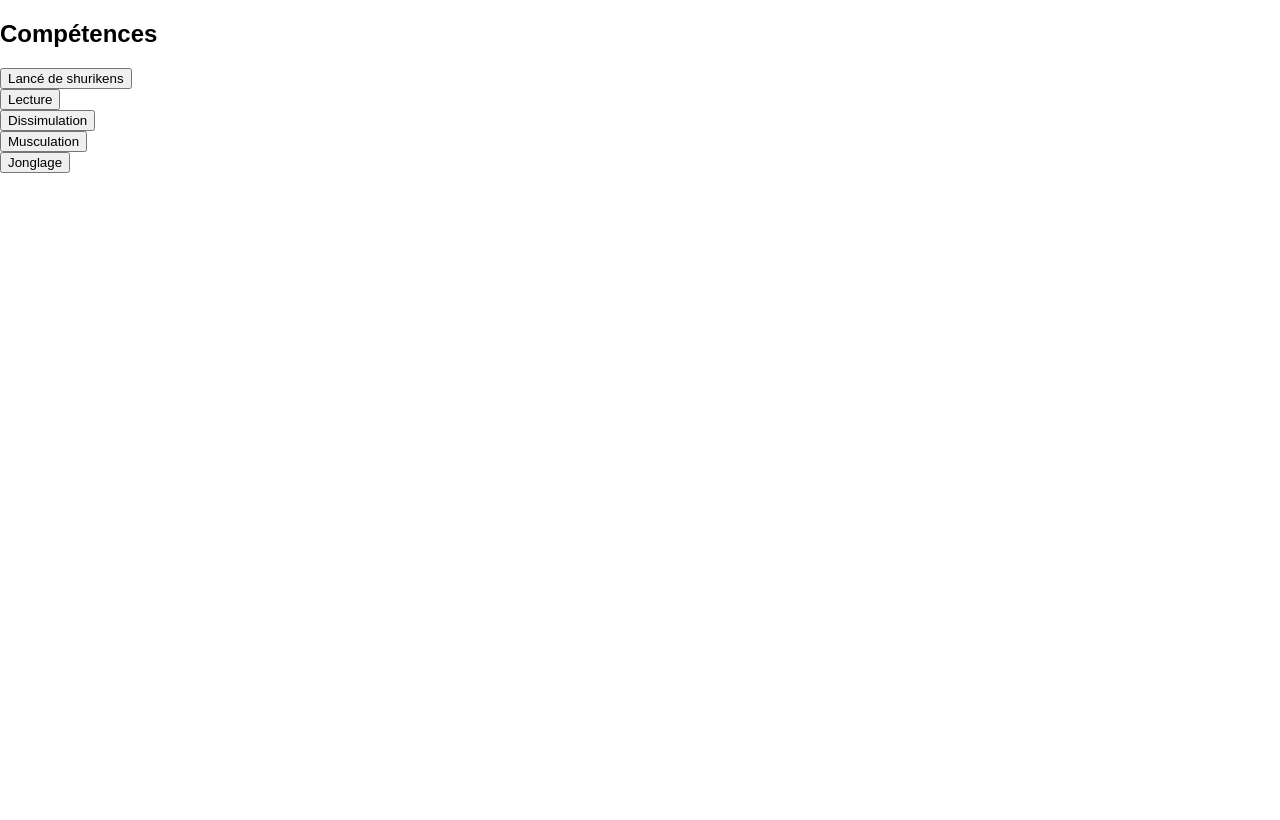
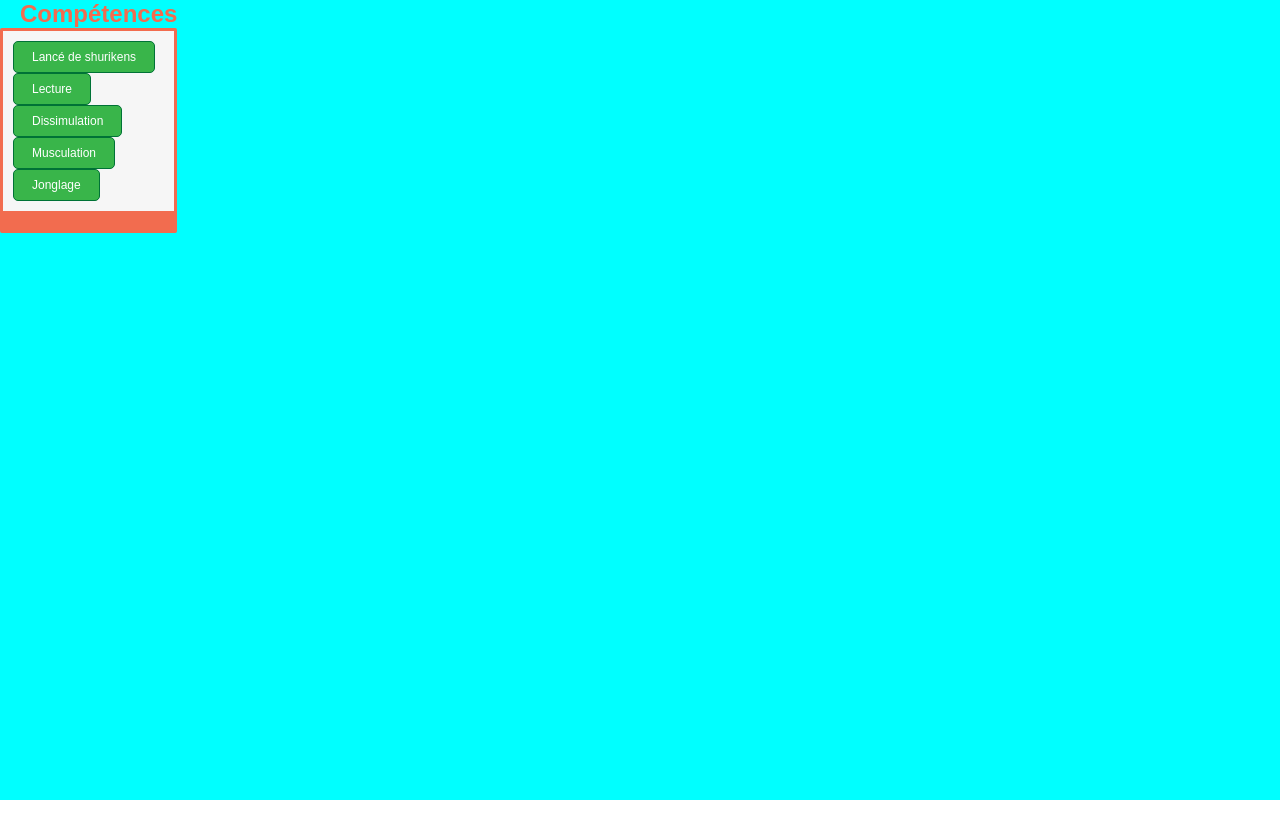
Before and after one commit to Lyadrielle/WEB_NINJAS, a React (Create React App) app in the folder client/: page / in a window 1280 px wide. Built offline with nearby package versions, Linux system fonts and the light colour scheme.

Commit message:
Add style to skill block from missionBlock branch

```diff
--- a/client/src/App.js
+++ b/client/src/App.js
@@ -16,7 +16,7 @@
     const { logged } = this.state
 
     return (
-      <div>
+      <div className='app-page'>
         {logged === true ? <Login/> : <Dashboard/>}
       </div>
     );
--- a/client/src/components/Button/index.js
+++ b/client/src/components/Button/index.js
@@ -17,7 +17,7 @@
 
     return (
       <div>
-         <button type="button" onClick={ callBack } disabled={this.props.disabled}>
+         <button className='button' type="button" onClick={ callBack } disabled={this.props.disabled}>
          {image!=null? <img src = { image } alt="button-image"/> : "" }
          { title }
          </button>
--- a/client/src/containers/DashBoardBlock/index.js
+++ b/client/src/containers/DashBoardBlock/index.js
@@ -8,12 +8,15 @@
     const { content } = this.props
 
     return (
-      <div>
+      <div className='dashboard-block'>
         <h2>{ title }</h2>
-        { content }
+        <div className='dashboard-content-block'>
+          { content }
+        </div>
       </div>
     )
   }
 }
 
+
 export default DashBoardBlock
--- a/client/src/containers/DashBoardBlock/style.css
+++ b/client/src/containers/DashBoardBlock/style.css
@@ -0,0 +1,14 @@
+h2 {
+    color: #f26c4f;
+    margin:0px;
+    margin-left:20px;
+}
+
+.dashboard-content-block {
+    padding: 10px;
+    border-style:solid;
+    border-bottom-width: 22px;
+    border-color: #f26c4f;
+    border-radius:1%;
+    background-color:#f6f6f6;
+}
--- a/client/src/containers/Dashboard/style.css
+++ b/client/src/containers/Dashboard/style.css
@@ -0,0 +1,6 @@
+.dashboard-app {
+    width: 100%;
+    height: 100%;
+    display:flex;
+    flex-wrap: wrap;
+}
```
